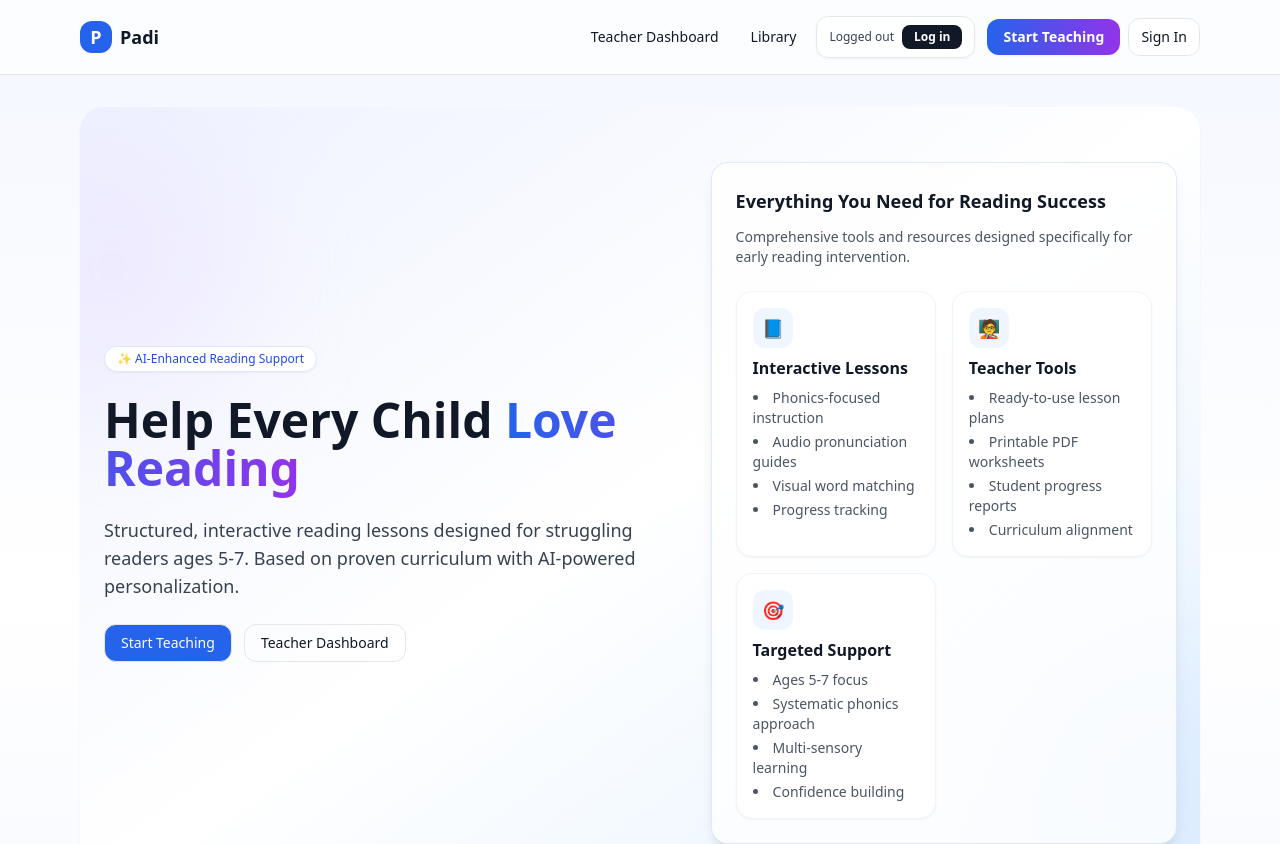
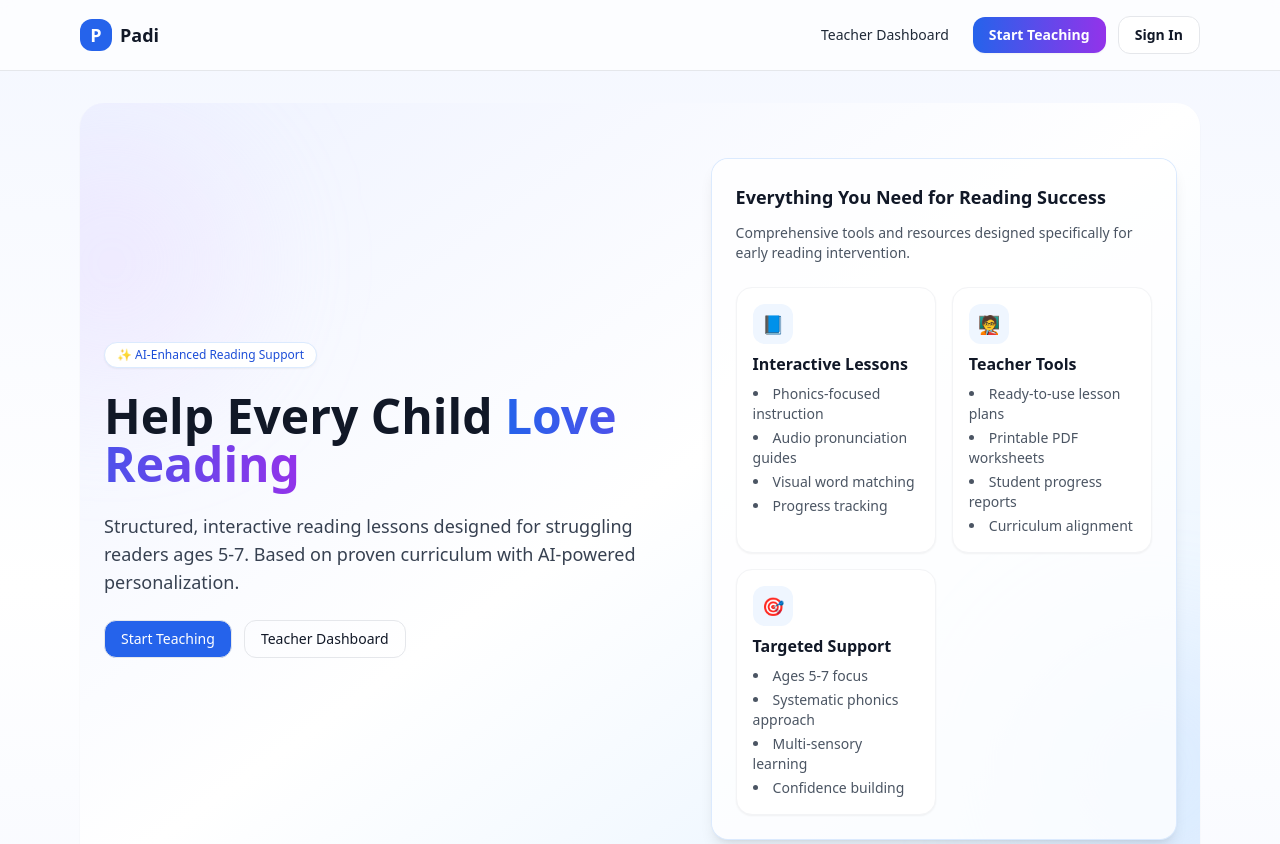
Before and after one commit to go-padi/padi-mvp, a Next.js app: page / in a window 1280 px wide. Shown: the top 844 px of the page. Built offline with nearby package versions, Linux system fonts and the light colour scheme.

Commit message:
Add sign-in modal and stubbed auth flow

```diff
--- a/components/AuthStatusIndicator.tsx
+++ b/components/AuthStatusIndicator.tsx
@@ -2,28 +2,20 @@
 import { useAuth } from '@/lib/authContext';
 
 export default function AuthStatusIndicator() {
-  const { isLoggedIn, teacherName, login, logout } = useAuth();
+  const { isLoggedIn, user, logout } = useAuth();
 
   return (
     <div className="flex items-center gap-2 rounded-xl border border-gray-200 bg-white/70 px-3 py-2 text-xs shadow-sm">
       <span className="text-gray-700">
-        {isLoggedIn ? `Logged in as ${teacherName || 'Teacher'}` : 'Logged out'}
+        {isLoggedIn ? `Logged in as ${user?.email ?? 'teacher@school.edu'}` : 'Logged out'}
       </span>
-      {isLoggedIn ? (
+      {isLoggedIn && (
         <button
           type="button"
           onClick={logout}
           className="rounded-lg border border-gray-200 px-3 py-1 text-xs font-semibold text-gray-700 hover:bg-gray-50"
         >
-          Log out
-        </button>
-      ) : (
-        <button
-          type="button"
-          onClick={login}
-          className="rounded-lg bg-gray-900 px-3 py-1 text-xs font-semibold text-white hover:bg-gray-800"
-        >
-          Log in
+          Sign out
         </button>
       )}
     </div>
--- /dev/null
+++ b/components/SignInModal.tsx
@@ -0,0 +1,127 @@
+'use client';
+import { FormEvent, MouseEvent, useEffect, useState } from 'react';
+import { useAuth } from '@/lib/authContext';
+
+type Mode = 'signIn' | 'createAccount';
+
+export function SignInModal({ onClose }: { onClose: () => void }) {
+  const { login, signup } = useAuth();
+  const [email, setEmail] = useState('teacher@school.edu');
+  const [password, setPassword] = useState('1234!');
+  const [mode, setMode] = useState<Mode>('signIn');
+  const [error, setError] = useState<string | null>(null);
+  const [loading, setLoading] = useState(false);
+
+  useEffect(() => {
+    const handleKeyDown = (event: KeyboardEvent) => {
+      if (event.key === 'Escape') onClose();
+    };
+    document.addEventListener('keydown', handleKeyDown);
+    return () => document.removeEventListener('keydown', handleKeyDown);
+  }, [onClose]);
+
+  const handleSubmit = async (e: FormEvent) => {
+    e.preventDefault();
+    setError(null);
+    setLoading(true);
+    try {
+      if (mode === 'signIn') {
+        await login(email, password);
+      } else {
+        await signup(email, password);
+      }
+      onClose();
+    } catch (err) {
+      const message = err instanceof Error ? err.message : 'Unable to sign in. Please try again.';
+      setError(message);
+    } finally {
+      setLoading(false);
+    }
+  };
+
+  const handleOverlayClick = (event: MouseEvent<HTMLDivElement>) => {
+    if (event.target === event.currentTarget) {
+      onClose();
+    }
+  };
+
+  const headline = mode === 'signIn' ? 'Sign In' : 'Create Account';
+  const subtitle =
+    mode === 'signIn'
+      ? 'Sign in to access your teaching dashboard'
+      : 'Create an account to access your teaching dashboard';
+  const primaryLabel = mode === 'signIn' ? 'Sign In' : 'Create Account';
+
+  return (
+    <div
+      className="fixed inset-0 z-50 flex items-center justify-center bg-black/40 px-4"
+      onClick={handleOverlayClick}
+      role="dialog"
+      aria-modal="true"
+    >
+      <div className="w-full max-w-md rounded-2xl bg-white shadow-2xl ring-1 ring-black/5 relative">
+        <button
+          type="button"
+          onClick={onClose}
+          className="absolute right-3 top-3 rounded-full p-1 text-gray-500 hover:bg-gray-100"
+          aria-label="Close sign in"
+        >
+          ✕
+        </button>
+        <form className="space-y-4 p-6" onSubmit={handleSubmit}>
+          <div className="space-y-1">
+            <h2 className="text-xl font-semibold text-gray-900">{headline}</h2>
+            <p className="text-sm text-gray-600">{subtitle}</p>
+          </div>
+          <div className="space-y-2">
+            <label className="text-sm font-medium text-gray-800" htmlFor="email">
+              Email
+            </label>
+            <input
+              id="email"
+              type="email"
+              value={email}
+              onChange={e => setEmail(e.target.value)}
+              className="w-full rounded-xl border border-gray-300 px-3 py-2 text-sm shadow-sm focus:border-blue-600 focus:outline-none focus:ring-2 focus:ring-blue-100"
+              placeholder="teacher@school.edu"
+              required
+            />
+          </div>
+          <div className="space-y-2">
+            <label className="text-sm font-medium text-gray-800" htmlFor="password">
+              Password
+            </label>
+            <input
+              id="password"
+              type="password"
+              value={password}
+              onChange={e => setPassword(e.target.value)}
+              className="w-full rounded-xl border border-gray-300 px-3 py-2 text-sm shadow-sm focus:border-blue-600 focus:outline-none focus:ring-2 focus:ring-blue-100"
+              placeholder="1234!"
+              required
+            />
+          </div>
+          {error && (
+            <div className="rounded-lg bg-red-50 px-3 py-2 text-sm text-red-700">
+              {error}
+            </div>
+          )}
+          <button
+            type="submit"
+            disabled={loading}
+            className="inline-flex w-full items-center justify-center rounded-xl bg-gray-900 px-4 py-2 text-sm font-semibold text-white shadow-sm hover:bg-gray-800 disabled:opacity-70"
+          >
+            {loading ? 'Working...' : primaryLabel}
+          </button>
+          <button
+            type="button"
+            onClick={() => setMode(mode === 'signIn' ? 'createAccount' : 'signIn')}
+            className="w-full text-center text-sm font-semibold text-gray-700 underline underline-offset-2"
+          >
+            {mode === 'signIn' ? "Don't have an account? Create one" : 'Have an account? Sign in'}
+          </button>
+        </form>
+      </div>
+    </div>
+  );
+}
--- a/components/TopNav.tsx
+++ b/components/TopNav.tsx
@@ -1,51 +1,78 @@
 'use client';
 import Link from 'next/link';
-import { usePathname } from 'next/navigation';
+import { usePathname, useRouter } from 'next/navigation';
 import clsx from 'clsx';
-import AuthStatusIndicator from './AuthStatusIndicator';
-
-const navLinks = [
-  { href: '/teacher/phases', label: 'Teacher Dashboard' },
-  { href: '/library', label: 'Library' },
-];
+import { useState } from 'react';
+import { useAuth } from '@/lib/authContext';
+import { SignInModal } from './SignInModal';
 
 export default function TopNav(){
   const pathname = usePathname();
+  const router = useRouter();
+  const { isLoggedIn, user, logout } = useAuth();
+  const [isSignInOpen, setSignInOpen] = useState(false);
+
+  const goToDashboard = () => {
+    if (isLoggedIn) {
+      router.push('/teacher/phases');
+    } else {
+      setSignInOpen(true);
+    }
+  };
+
+  const isDashboardActive =
+    pathname === '/teacher/phases' || pathname.startsWith('/teacher/phases/') || pathname === '/teacher';
+
   return (
+    <>
       <nav className="sticky top-0 z-20 backdrop-blur bg-white/70 border-b">
         <div className="container flex items-center justify-between py-4">
           <Link href="/" className="flex items-center gap-2 font-semibold text-lg">
             <span className="inline-flex h-8 w-8 items-center justify-center rounded-xl bg-blue-600 text-white font-semibold">P</span>
             <span>Padi</span>
           </Link>
-        <div className="flex items-center gap-2">
-          {navLinks.map(link => {
-            const active = pathname === link.href || pathname.startsWith(link.href + '/');
-            return (
-              <Link
-                key={link.href}
-                href={link.href}
+          <div className="flex items-center gap-3">
+            <button
+              type="button"
+              onClick={goToDashboard}
               className={clsx(
-                  'px-3 py-2 rounded-lg text-sm hover:bg-gray-100',
-                  active && 'bg-gray-100 font-semibold'
+                'rounded-lg px-3 py-2 text-sm font-medium',
+                isDashboardActive ? 'bg-gray-100 text-gray-900' : 'text-gray-800 hover:bg-gray-100'
               )}
             >
-                {link.label}
-              </Link>
-            );
-          })}
-          <AuthStatusIndicator />
+              Teacher Dashboard
+            </button>
             <Link
               href="/teacher"
-            className="ml-1 rounded-xl bg-gradient-to-r from-blue-600 to-purple-600 px-4 py-2 text-sm font-semibold text-white shadow-sm hover:opacity-95"
+              className="rounded-xl bg-gradient-to-r from-blue-600 to-purple-600 px-4 py-2 text-sm font-semibold text-white shadow-sm hover:opacity-95"
             >
               Start Teaching
             </Link>
-          <Link href="/signin" className="px-3 py-2 rounded-xl text-sm border bg-white hover:bg-gray-50">
+            {!isLoggedIn && (
+              <button
+                type="button"
+                onClick={() => setSignInOpen(true)}
+                className="rounded-xl border border-gray-200 bg-white px-4 py-2 text-sm font-semibold text-gray-900 hover:bg-gray-50"
+              >
                 Sign In
-          </Link>
+              </button>
+            )}
+            {isLoggedIn && (
+              <div className="flex items-center gap-2 text-sm text-gray-800">
+                <span>Logged in as {user?.email}</span>
+                <button
+                  type="button"
+                  onClick={logout}
+                  className="text-xs font-semibold text-gray-700 underline underline-offset-2"
+                >
+                  Sign out
+                </button>
+              </div>
+            )}
           </div>
         </div>
       </nav>
+      {isSignInOpen && <SignInModal onClose={() => setSignInOpen(false)} />}
+    </>
   );
 }
--- a/lib/authContext.tsx
+++ b/lib/authContext.tsx
@@ -1,28 +1,45 @@
 'use client';
-import { createContext, useContext, useEffect, useMemo, useState } from 'react';
+import { createContext, useCallback, useContext, useEffect, useMemo, useState } from 'react';
 
-type AuthContextValue = {
+export type AuthUser = { email: string };
+
+/* eslint-disable no-unused-vars */
+export type AuthState = {
   isLoggedIn: boolean;
-  teacherName: string | null;
-  login: () => void;
+  user: AuthUser | null;
+  login: (email: string, password: string) => Promise<void>;
+  signup: (email: string, password: string) => Promise<void>;
   logout: () => void;
 };
+/* eslint-enable no-unused-vars */
 
-const AuthContext = createContext<AuthContextValue | undefined>(undefined);
+const AuthContext = createContext<AuthState | undefined>(undefined);
 const STORAGE_KEY = 'padi_auth_state';
+
+async function fakeLogin(email: string, password: string): Promise<AuthUser> {
+  if (password !== '1234!') {
+    throw new Error('Incorrect password. Use 1234! while we are in test mode.');
+  }
+  return { email: email.trim() || 'teacher@school.edu' };
+}
+
+async function fakeSignup(email: string, password: string): Promise<AuthUser> {
+  // Placeholder for future backend-backed signup that also provisions a tenant.
+  return fakeLogin(email, password);
+}
 
 export function AuthProvider({ children }: { children: React.ReactNode }) {
   const [isLoggedIn, setIsLoggedIn] = useState(false);
-  const [teacherName, setTeacherName] = useState<string | null>(null);
+  const [user, setUser] = useState<AuthUser | null>(null);
 
   useEffect(() => {
     if (typeof window === 'undefined') return;
     const stored = window.sessionStorage.getItem(STORAGE_KEY);
     if (stored) {
       try {
-        const parsed = JSON.parse(stored) as Partial<AuthContextValue>;
+        const parsed = JSON.parse(stored) as Partial<AuthState>;
         setIsLoggedIn(Boolean(parsed.isLoggedIn));
-        setTeacherName(parsed.teacherName ?? null);
+        setUser(parsed.user ?? null);
       } catch {
         // ignore malformed state
       }
@@ -31,20 +48,30 @@ export function AuthProvider({ children }: { children: React.ReactNode }) {
 
   useEffect(() => {
     if (typeof window === 'undefined') return;
-    window.sessionStorage.setItem(STORAGE_KEY, JSON.stringify({ isLoggedIn, teacherName }));
-  }, [isLoggedIn, teacherName]);
+    window.sessionStorage.setItem(STORAGE_KEY, JSON.stringify({ isLoggedIn, user }));
+  }, [isLoggedIn, user]);
 
-  const login = () => {
+  const login = useCallback(async (email: string, password: string) => {
+    const authUser = await fakeLogin(email, password);
+    setUser(authUser);
     setIsLoggedIn(true);
-    setTeacherName(prev => prev ?? 'Demo Teacher');
-  };
+  }, []);
 
-  const logout = () => {
+  const signup = useCallback(async (email: string, password: string) => {
+    const authUser = await fakeSignup(email, password);
+    setUser(authUser);
+    setIsLoggedIn(true);
+  }, []);
+
+  const logout = useCallback(() => {
     setIsLoggedIn(false);
-    setTeacherName(null);
-  };
+    setUser(null);
+  }, []);
 
-  const value = useMemo(() => ({ isLoggedIn, teacherName, login, logout }), [isLoggedIn, teacherName]);
+  const value = useMemo(
+    () => ({ isLoggedIn, user, login, signup, logout }),
+    [isLoggedIn, user, login, signup, logout]
+  );
 
   return <AuthContext.Provider value={value}>{children}</AuthContext.Provider>;
 }
--- a/lib/teachingModeContext.tsx
+++ b/lib/teachingModeContext.tsx
@@ -5,7 +5,8 @@ export type TeachingMode = 'individual' | 'group' | 'both';
 
 type TeachingModeContextValue = {
   mode: TeachingMode;
-  setMode: (mode: TeachingMode) => void;
+  // eslint-disable-next-line no-unused-vars
+  setMode: (value: TeachingMode) => void;
 };
 
 const TeachingModeContext = createContext<TeachingModeContextValue | undefined>(undefined);
```
Lines whose indentation alone changed are shown as unchanged.
